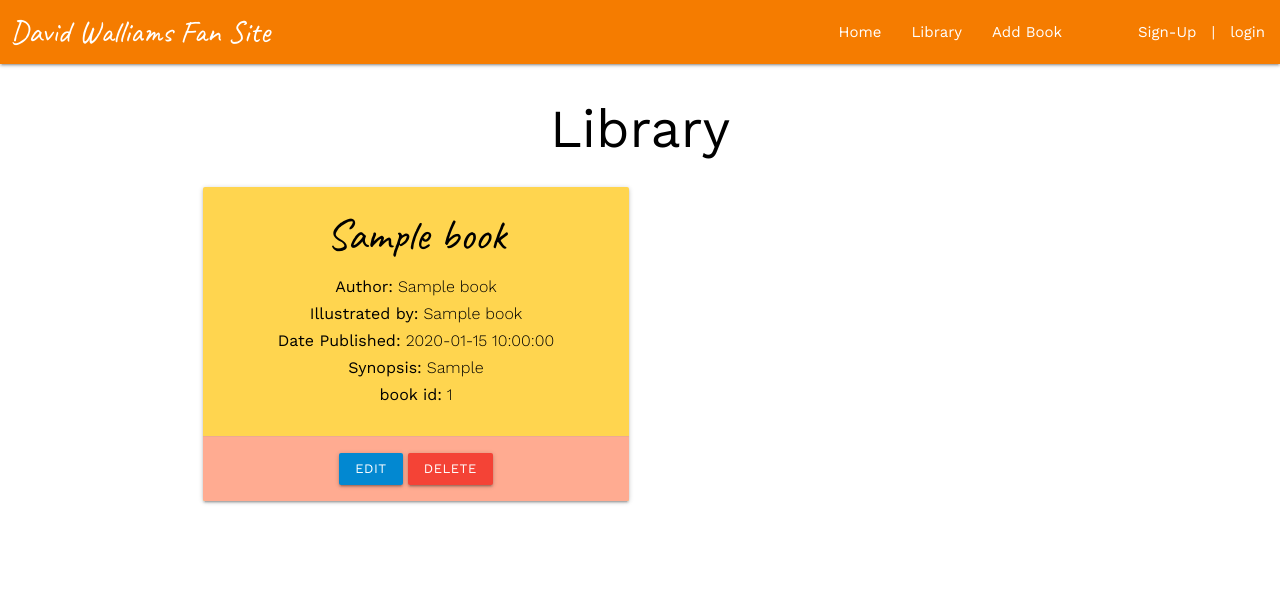
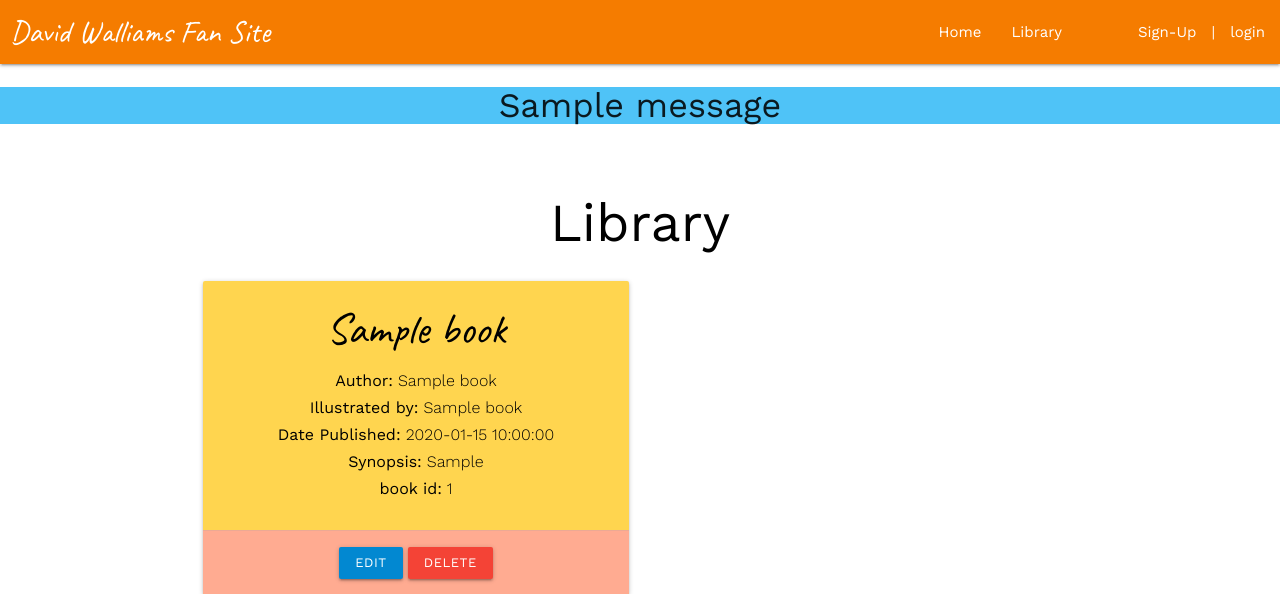
Before and after one commit to Hayley-Woodhouse/milestone-3-project, a Flask app: template dw_fan_site/templates/books.html in a window 1280 px wide. Shown: the top 594 px of the page. Run offline with Flask 2, Linux system fonts and the light colour scheme; the template is opened without the code that fills it: most values are stand-ins (such as "Sample title", 1, 10 or a date in 2020); one stand-in notice (Sample message) is shown.

Commit message:
added if statment to render profile, logout and add book anchor links in profile page

```diff
--- a/dw_fan_site/templates/base.html
+++ b/dw_fan_site/templates/base.html
@@ -23,11 +23,16 @@
               <ul class="right hide-on-med-and-down">
                 <li><a href="{{ url_for('home') }}">Home</a></li>
                 <li><a href="{{ url_for('books') }}">Library</a></li>
+                <li>&nbsp; &nbsp; &nbsp; &nbsp; &nbsp;</li>
+            {% if session.name %}
                 <li><a href="{{ url_for('add_book') }}">Add Book</a></li>
-                <li>&nbsp; &nbsp; &nbsp; &nbsp; &nbsp;</li>
+                <li><a href="{{ url_for('profile', usernameIn=session['name']) }}">Profile</a></li>
+                <li><a href="{{ url_for('logout') }}">Log Out</a></li>
+            {% else %}
                 <li><a href="{{ url_for('sign_up') }}">Sign-Up</a></li>
                 <li>|</li>
                 <li><a href="{{ url_for('login') }}">login</a></li>
+            {% endif %}
               </ul>
             </div>
         </nav>
@@ -41,6 +46,19 @@
             <li><a href="{{ url_for('login') }}">login</a></li>
         </ul>
     </header>
+
+    <section>
+        <!-- flash messages -->
+        {% with messages = get_flashed_messages() %}
+            {% if messages %}
+                {% for message in messages %}
+                    <div class="row flashes_messsage">
+                        <h4 class="light-blue lighten-2 center-align">{{ message }}</h4>
+                    </div>
+                {% endfor %}
+            {% endif %}
+        {% endwith %}
+    </section>
 
     <main class="container">
         {% block content %}
```
